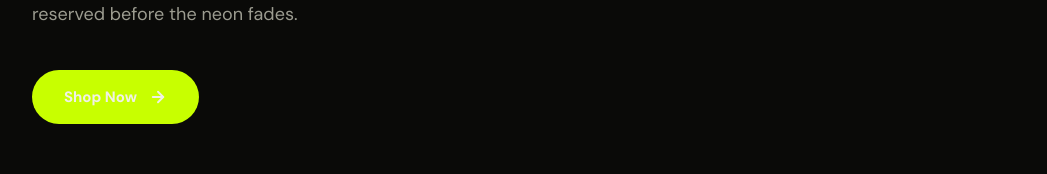
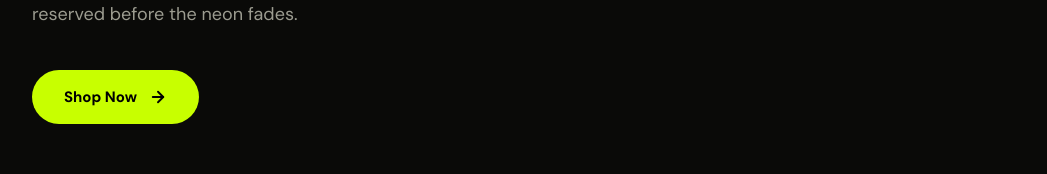
Before and after one commit to beastrog/bhook, a Next.js app: page / in a window 1280 px wide. Shown: the part 490-664 px from the top of the page, without its empty margins (116-1163 px from the left). Built offline with nearby package versions, Linux system fonts and the light colour scheme.

Commit message:
Force strict black text via globals

```diff
--- a/app/LandingClient.tsx
+++ b/app/LandingClient.tsx
@@ -29,7 +29,8 @@ export default function LandingClient() {
           </p>
 
           <Link href="/menu"
-            className="inline-flex items-center gap-3 bg-lime text-[#000000] font-extrabold text-[15px] px-8 py-4 rounded-full hover:shadow-[0_4px_20px_rgba(200,255,0,0.25)] transition-all active:scale-[0.97]">
+            style={{ color: '#000000' }}
+            className="inline-flex items-center gap-3 bg-lime font-extrabold text-[15px] px-8 py-4 rounded-full hover:shadow-[0_4px_20px_rgba(200,255,0,0.25)] transition-all active:scale-[0.97]">
             Shop Now <ArrowRight size={18} strokeWidth={2.5} />
           </Link>
         </motion.div>
--- a/app/cart/page.tsx
+++ b/app/cart/page.tsx
@@ -125,7 +125,8 @@ export default function CartPage() {
                                 <span className="font-display font-bold text-2xl text-lime">{formatCurrency(total)}</span>
                             </div>
                             <Link href="/checkout"
-                                className="mt-4 w-full flex items-center justify-center gap-2 bg-lime text-[#000000] font-extrabold py-3.5 rounded-xl hover:shadow-[0_4px_20px_rgba(200,255,0,0.2)] transition-all active:scale-[0.97]">
+                                style={{ color: '#000000' }}
+                                className="mt-4 w-full flex items-center justify-center gap-2 bg-lime font-extrabold py-3.5 rounded-xl hover:shadow-[0_4px_20px_rgba(200,255,0,0.2)] transition-all active:scale-[0.97]">
                                 Checkout <ArrowRight size={16} strokeWidth={2.5} />
                             </Link>
                         </div>
--- a/app/globals.css
+++ b/app/globals.css
@@ -90,3 +90,8 @@ img {
 .anim-d3 {
   animation-delay: 0.3s;
 }
+
+/* Force text visibility on lime buttons no matter what tailwind v4 does */
+.bg-lime {
+  color: #000000 !important;
+}
```
